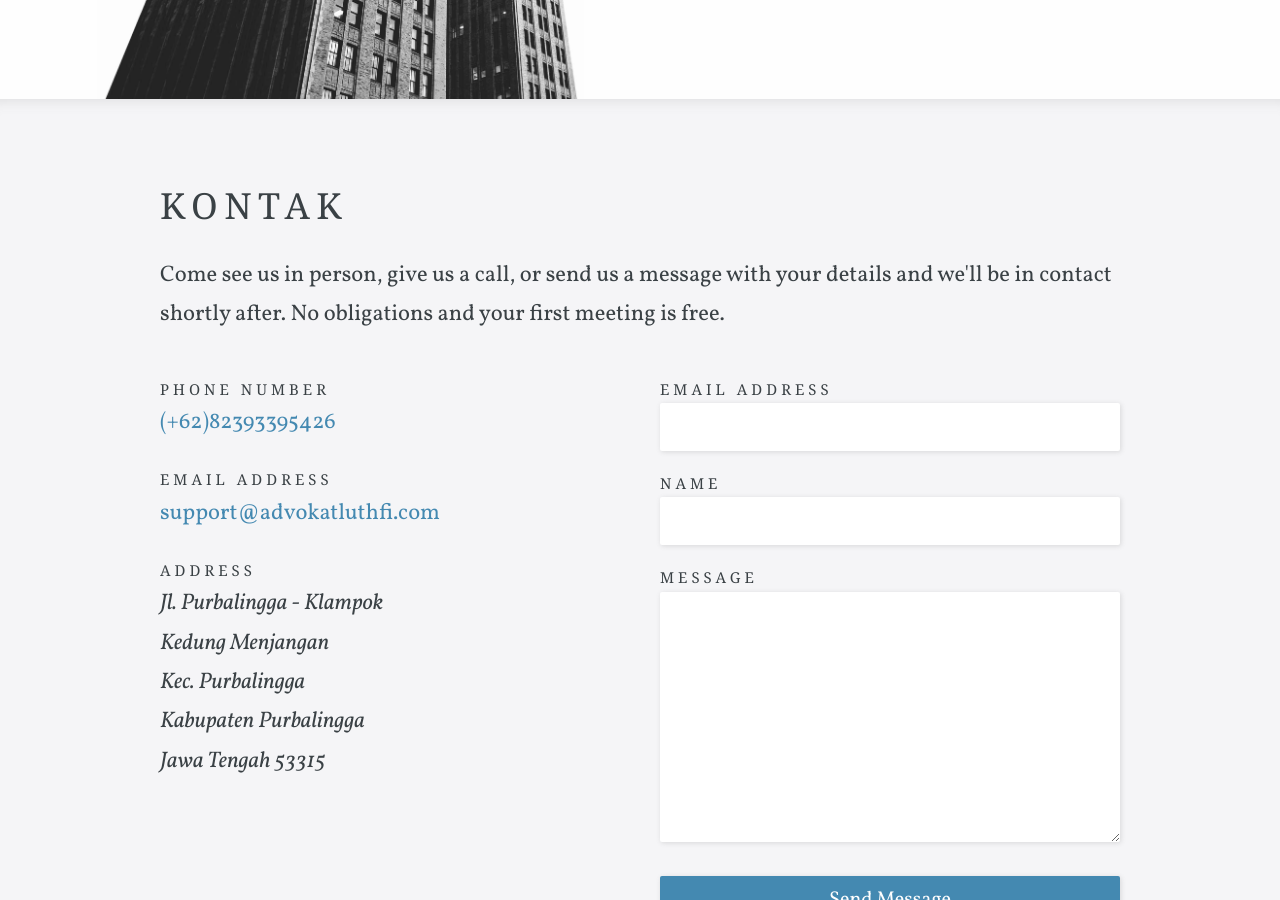
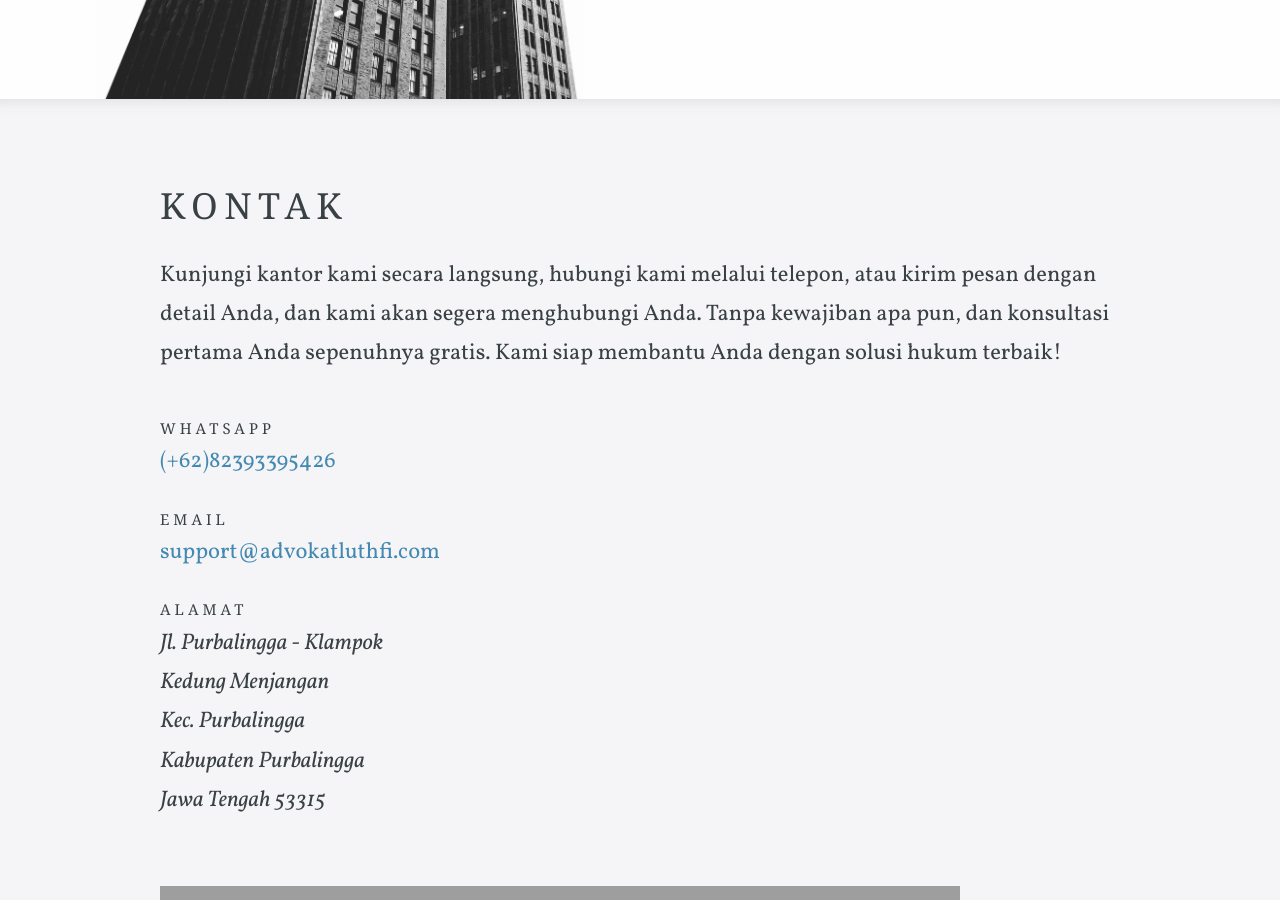
Before and after one commit to zufardhiyaulhaq/lawyerluthfi, a Jekyll site: the page built from contact.html, in a window 1280 px wide and 900 px high, scrolled down 321 px. Built offline with Jekyll 4.4.1, drawn with Linux system fonts in a browser that asks for light colours; some web fonts are replaced; grey boxes are pictures that could not be loaded.

Commit message:
feat: fix

```diff
--- a/contact.html
+++ b/contact.html
@@ -12,39 +12,25 @@
 ---
 
 <p class="editable">
-	Come see us in person, give us a call, or send us a message with your details and we'll be in contact shortly after. No obligations and your first meeting is free.
+	Kunjungi kantor kami secara langsung, hubungi kami melalui telepon, atau kirim pesan dengan detail Anda, dan kami akan segera menghubungi Anda. Tanpa kewajiban apa pun, dan konsultasi pertama Anda sepenuhnya gratis. Kami siap membantu Anda dengan solusi hukum terbaik!
 </p>
 
 <div class="columns">
 	<div class="column">
 		<p class="editor-link"><a href="cloudcannon:collections/_data/company.yml" class="btn"><strong>&#9998;</strong> Update Company Details</a></p>
 
-		<label>Phone Number</label>
+		<label>WhatsApp</label>
 		<p class="contact-info"><a href="tel:{{ site.data.company.phone }}">{{ site.data.company.phone }}</a></p>
 
-		<label>Email Address</label>
+		<label>Email</label>
 		<p class="contact-info"><a href="mailto:{{ site.data.company.contact_email_address }}">{{ site.data.company.contact_email_address }}</a></p>
 
-		<label>Address</label>
+		<label>Alamat</label>
 		<address class="contact-info">{{ site.data.company.address | replace: ',', '<br>' }}</address>
 	</div>
 
 	<div class="column">
-		<form method="post" action="/contact-success/">
-			<label for="email_address">Email Address</label>
-			<input id="email_address"type="text" name="email">
-
-			<label for="name">Name</label>
-			<input id="name" type="text" name="name">
-
-			<label for="message">Message</label>
-			<textarea id="message" name="message"></textarea>
-
-			<input type="hidden" name="_to" value="{{ site.data.company.contact_email_address }}">
-			<input type="text" name="_gotcha" style="display: none;">
-
-			<input type="submit" value="Send Message">
-		</form>
+		<iframe src="https://www.google.com/maps/embed?pb=!1m18!1m12!1m3!1d3956.5022195177826!2d109.3726551759374!3d-7.409532792600681!2m3!1f0!2f0!3f0!3m2!1i1024!2i768!4f13.1!3m3!1m2!1s0x2e65593cd9ad2b15%3A0x67037e4dd2407edd!2sAdvokat%20Pengacara%20Luthfi%20Asshiddieqy!5e0!3m2!1sen!2sid!4v1738081988315!5m2!1sen!2sid" width="800" height="600" style="border:0;" allowfullscreen="" loading="lazy" referrerpolicy="no-referrer-when-downgrade"></iframe>
 	</div>
 </div>
 
```
